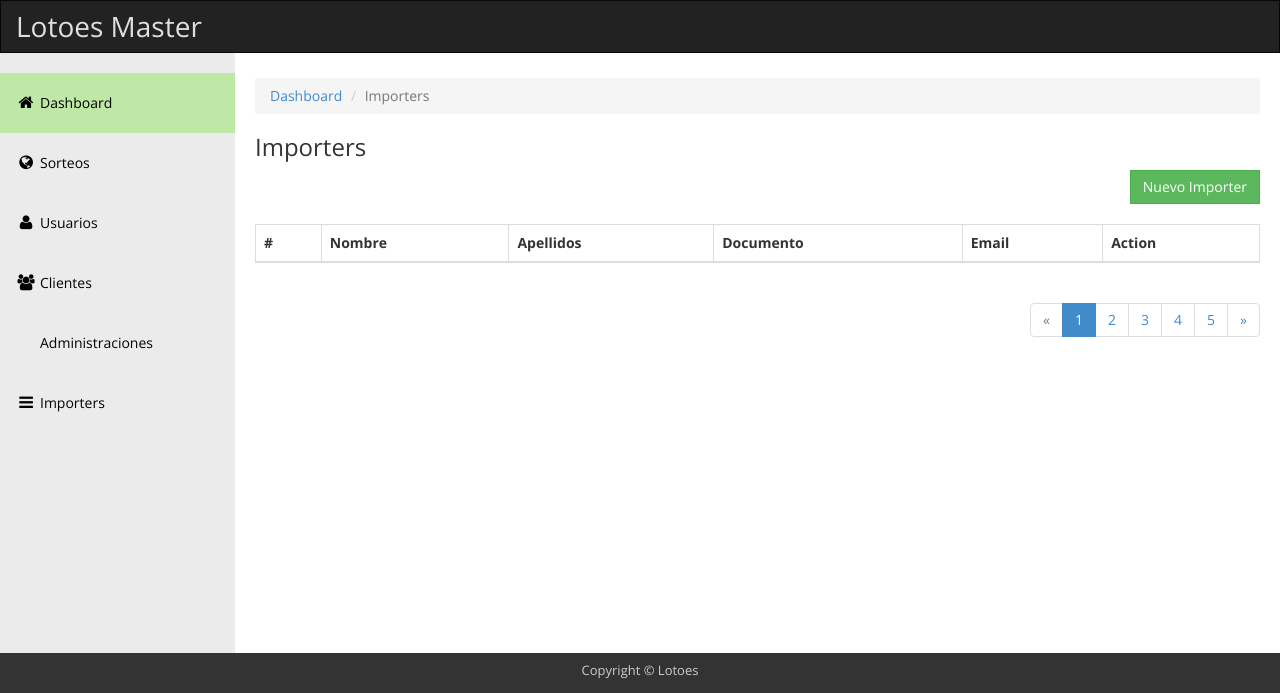
After one commit to vidddd/lotoes-master, a Flask app: page /importers/ in a window 1280 px wide. The commit adds this page. Shown: the top 693 px of the page. Run offline with Flask 3, Linux system fonts and the light colour scheme; lists and menus that the app fills with data are empty; some libraries are stand-ins or nearby versions.

Commit message:
importers

```diff
--- a/app/__init__.py
+++ b/app/__init__.py
@@ -1,5 +1,5 @@
 """Flask application creation factory."""
-import sys
+import sys, os
 from flask import Flask
 from flask_sqlalchemy import SQLAlchemy
 from flask_login import LoginManager
@@ -21,10 +21,12 @@ def setdefaultencoding():
         reload(sys)
         sys.setdefaultencoding('utf-8')
 
-def create_app(config_name, set_utf=True):
+def create_app(set_utf=True):
     """App creation factory based on the FLASK_CONFIG env var."""
     if set_utf:
         setdefaultencoding()
+
+    config_name = os.getenv('FLASK_CONFIG') or 'default'
 
     app = Flask(__name__, instance_relative_config=True)
     app.config.from_object(config[config_name])
--- /dev/null
+++ b/app/blueprints/importers/__init__.py
@@ -0,0 +1 @@
+from .controller_importers import importers
--- /dev/null
+++ b/app/blueprints/importers/controller_importers.py
@@ -0,0 +1,21 @@
+from flask import Blueprint, render_template, redirect, request, current_app, url_for, flash
+import click
+#from flask_login import login_required
+
+BP_NM = 'importers'
+
+importers = Blueprint(BP_NM, __name__, template_folder='templates')
+
+@importers.route('/')
+#@login_required
+def importers_index():
+
+    #page = int(request.args.get('page', 1))
+    #clientes = Cliente.all_paginated(page, current_app.config['ITEMS_PER_PAGE'])
+    return render_template('importers.html')
+
+@importers.cli.command('import')
+@click.argument('tipo_sorteo')
+def importing(tipo_sorteo):
+    print('importing')
+    print(tipo_sorteo)
--- /dev/null
+++ b/app/blueprints/importers/templates/importers.html
@@ -0,0 +1,47 @@
+
+{% extends "base.html" %}
+
+{% block title %}Importers{% endblock %}
+
+{% block content %}
+<ol class="breadcrumb">
+            <li><a href="/">Dashboard</a></li>
+            <li class="active">Importers</li>
+          </ol>
+          <h1>Importers</h1>
+          <div class="row">
+            <div class="col-md-12">
+              <div class="btn-group pull-right" id="templatemo_sort_btn">
+                <span class="btn btn-success"><a href="/clientes/new">Nuevo Importer</a></span>
+              </div>
+              <div class="table-responsive">
+                <h4 class="margin-bottom-15"></h4>
+                <table class="table table-striped table-hover table-bordered">
+                  <thead>
+                    <tr>
+                      <th>#</th>
+                      <th>Nombre</th>
+                      <th>Apellidos</th>
+                      <th>Documento</th>
+                      <th>Email</th>
+                      <th>Action</th>
+                    </tr>
+                  </thead>
+                  <tbody>
+
+                  </tbody>
+                </table>
+              </div>
+              <ul class="pagination pull-right">
+                <li class="disabled"><a href="#">&laquo;</a></li>
+                <li class="active"><a href="#">1 <span class="sr-only">(current)</span></a></li>
+                <li><a href="#">2 <span class="sr-only">(current)</span></a></li>
+                <li><a href="#">3 <span class="sr-only">(current)</span></a></li>
+                <li><a href="#">4 <span class="sr-only">(current)</span></a></li>
+                <li><a href="#">5 <span class="sr-only">(current)</span></a></li>
+                <li><a href="#">&raquo;</a></li>
+              </ul>
+            </div>
+          </div>
+
+{% endblock %}
--- a/app/mount_blueprints.py
+++ b/app/mount_blueprints.py
@@ -9,6 +9,7 @@ def mount_blueprints(app, config_name):
     from app.blueprints.usuarios import usuarios
     from app.blueprints.clientes import clientes
     from app.blueprints.administraciones import administraciones
+    from app.blueprints.importers import importers
 
     app.register_blueprint(dashboard, url_prefix='')
     app.register_blueprint(api, url_prefix='/api')
@@ -16,3 +17,4 @@ def mount_blueprints(app, config_name):
     app.register_blueprint(usuarios, url_prefix='/usuarios')
     app.register_blueprint(clientes, url_prefix='/clientes')
     app.register_blueprint(administraciones, url_prefix='/administraciones')
+    app.register_blueprint(importers, url_prefix='/importers')
--- a/app/templates/menu.html
+++ b/app/templates/menu.html
@@ -1,9 +1,10 @@
        <ul class="templatemo-sidebar-menu">
           <li class="active"><a href="/"><i class="fa fa-home"></i>Dashboard</a></li>
-          <li><a href="/sorteos"><i class="fa fa-gauge"></i>Sorteos</a></li>
+          <li><a href="/sorteos"><i class="fa fa-globe"></i>Sorteos</a></li>
           <li><a href="/usuarios"><i class="fa fa-user"></i>Usuarios</a></li>
-          <li><a href="/clientes"><i class="fa fa-user"></i>Clientes</a></li>
-          <li><a href="/administraciones"><i class="fa fa-phone"></i>Administraciones</a></li>
+          <li><a href="/clientes"><i class="fa fa-users"></i>Clientes</a></li>
+          <li><a href="/administraciones"><i class="fa fa-cake"></i>Administraciones</a></li>
+          <li><a href="/importers"><i class="fa fa-bars"></i>Importers</a></li>
          <!--
           <li class="sub open">
             <a href="javascript:;">
--- a/run.py
+++ b/run.py
@@ -9,9 +9,7 @@ __license__ = "MIT"
 import os
 import app as application
 
-env = os.getenv('FLASK_CONFIG')
-#if env is None or env not in ["test", "prod"]:
-app = application.create_app(os.getenv('FLASK_CONFIG') or 'dev')
+app = application.create_app()
 
 if __name__ == "__main__":
     app.run(host="0.0.0.0", port=5032, debug=True)
```
Also changed, not shown: app/blueprints/dashboard/templates/dashboard.html (+0 -14 lines), config/config.py (+0 -22 lines), manage.py (deleted, +0 -13 lines), app/blueprints/importers/model_importer.py (added), 1 other file.
